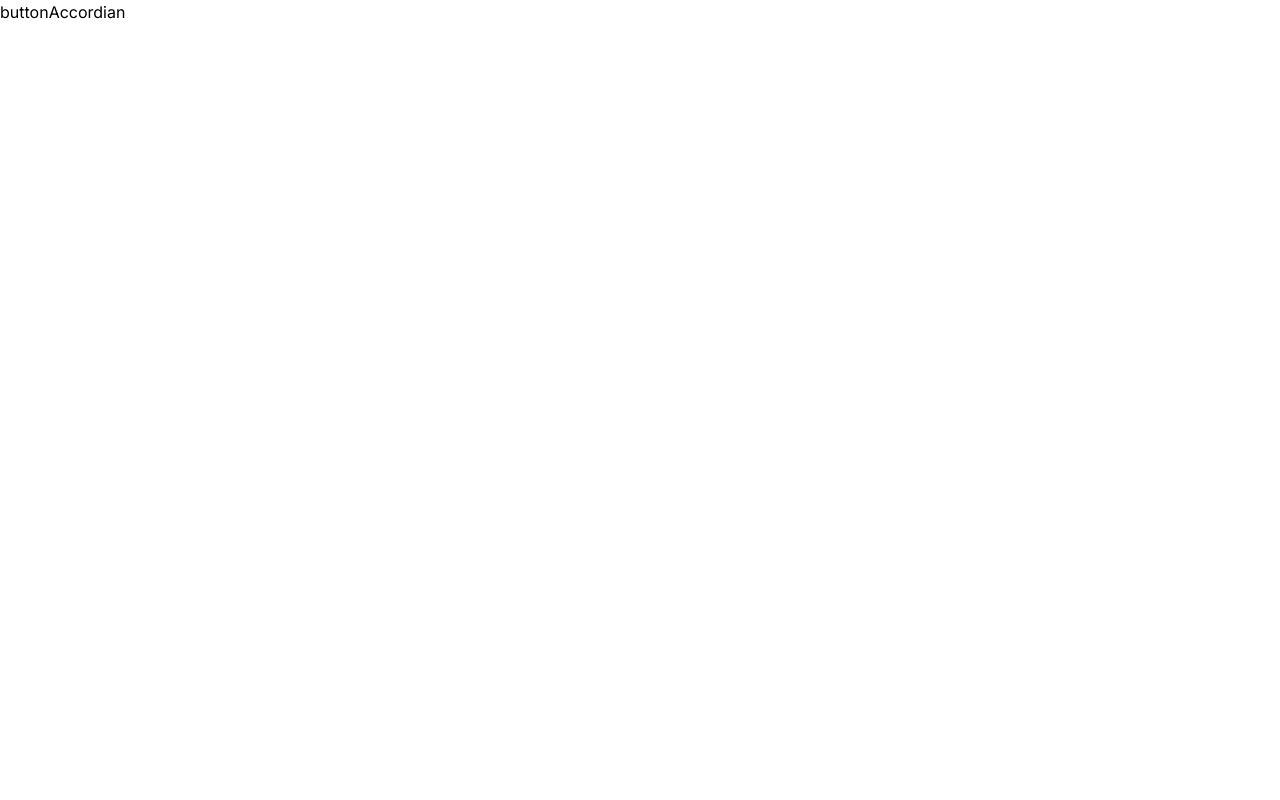
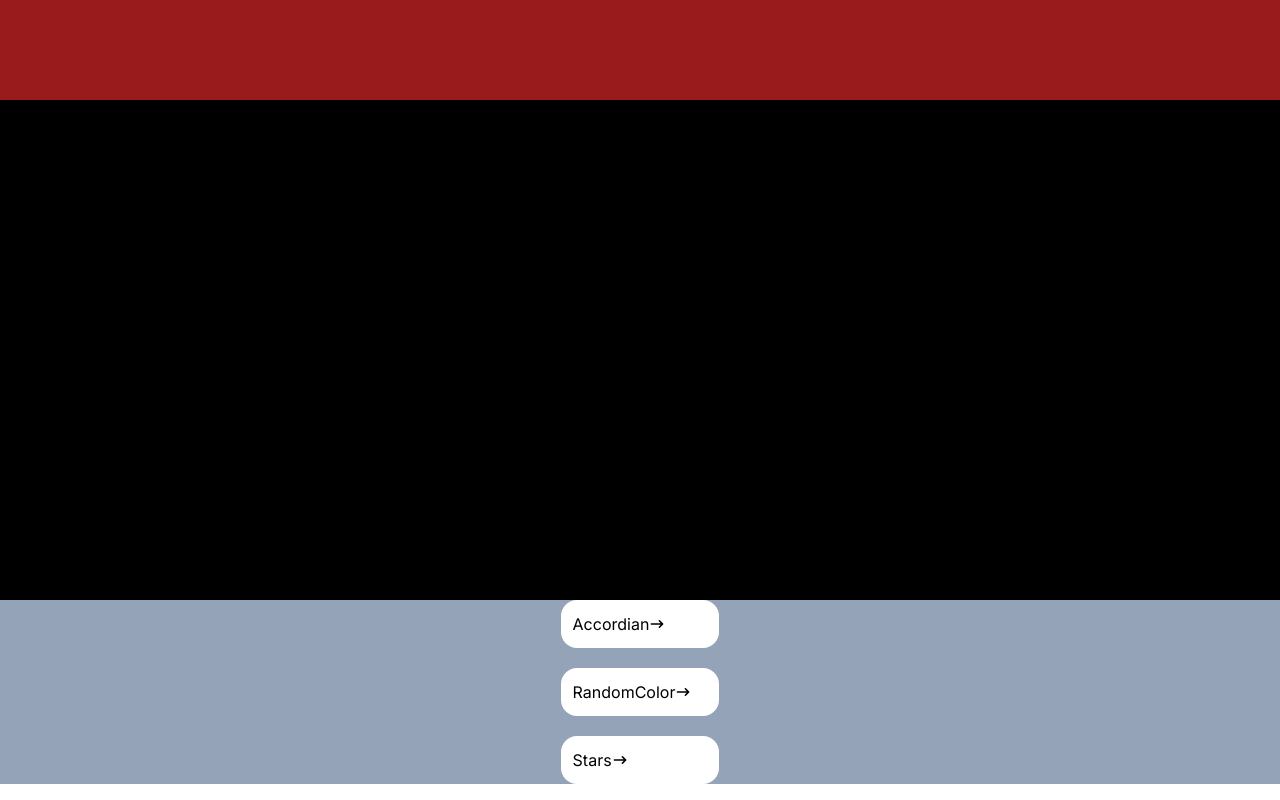
Before and after one commit to MohsenDorado/25-Practices, a Next.js app: page / in a window 1280 px wide. Built offline with nearby package versions, Linux system fonts and the light colour scheme.

Commit message:
ready for grid

```diff
--- a/app/(main)/page.tsx
+++ b/app/(main)/page.tsx
@@ -1,54 +1,34 @@
-"use client"
-import Accordian from "@/components/Accordian";
-import Image from "next/image";
+import allProjects from "@/data/AllProjects";
 import Link from "next/link";
-import { useState } from "react";
+import { HiArrowNarrowRight } from "react-icons/hi";
 
 export default function Home() {
-  const [typeOfColor, setTypeOfColor] = useState<"hex" | "rgb">("hex");
-  const [color, setColor] = useState("#000000");
-
-  const randomColorUtility = (length: number) => {
-    return Math.floor(Math.random() * length);
-  };
-  function handleRandomHexColor() {
-    const hex = [
-      "0",
-      "1",
-      "2",
-      "3",
-      "4",
-      "5",
-      "6",
-      "7",
-      "8",
-      "9",
-      "A",
-      "B",
-      "C",
-      "D",
-      "E",
-      "F",
-    ]
-    let hexNumber = "#";
-    for (let i = 0; i < 6; i++) {
-      hexNumber += hex[randomColorUtility(hex.length)];
-      console.log(hexNumber);
-    }
-    console.log("Hi");
-    setColor(hexNumber);
-  }
   return (
     <main>
-      <button
-      onClick={()=>handleRandomHexColor}
-      >
-        button
+      <nav className="min-h-[100px] bg-red-800">
 
-      </button>
-      <Link href="/Accordian">
-        Accordian
-      </Link>
+      </nav>
+
+      <div className="bg-black min-h-[500px]">
+        Hi
+      </div>
+    <div className="flex flex-col justify-center items-center bg-slate-400 ">
+      <div className="flex flex-col gap-y-5">
+        {allProjects.length > 0
+          ? allProjects.map((pro) => (
+              <Link
+                key={pro.id}
+                href={`/${pro.name}`}
+                className="bg-white rounded-2xl p-3 flex justify-start items-center"
+              >
+                {pro.name}
+                <HiArrowNarrowRight className="mr-4" />
+              </Link>
+            ))
+          : "No data"}
+      </div>
+    </div>
     </main>
+
   );
 }
--- /dev/null
+++ b/data/AllProjects.ts
@@ -0,0 +1,17 @@
+const allProjects=[
+    {
+
+        id:1,
+        name:"Accordian",
+    },
+    {
+
+        id:2,
+        name:"RandomColor",
+    },  {
+
+        id:3,
+        name:"Stars",
+    },
+]
+export default allProjects;
```
